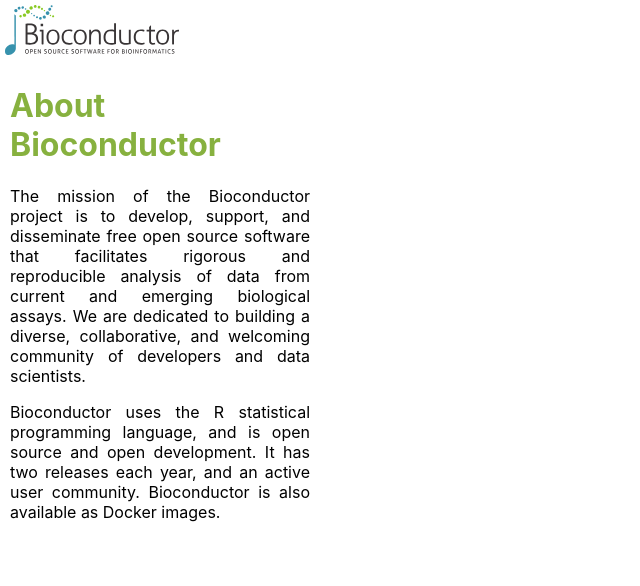
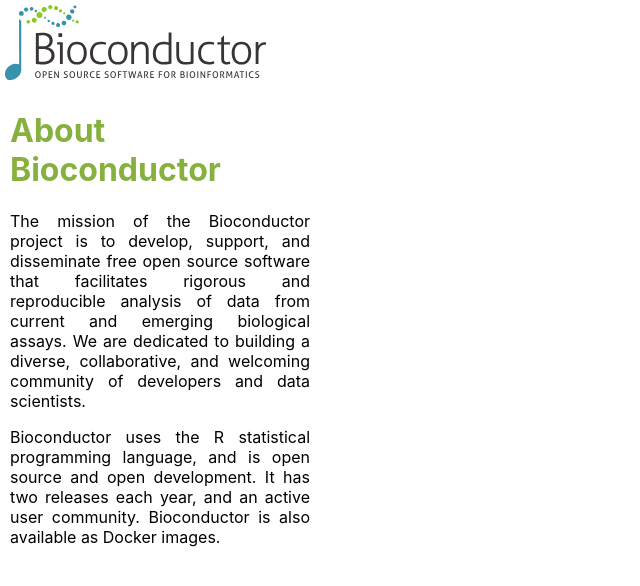
Before and after one commit to kevinrue/bioconductor-website-next, a React (Create React App) app in the folder my-app/: page / in a window 1280 px wide. Shown: the top 586 px of the page, without its empty margins (0-640 px from the left). Built offline with nearby package versions, Linux system fonts and the light colour scheme.

Commit message:
change size of logo

```diff
--- a/my-app/src/App.css
+++ b/my-app/src/App.css
@@ -15,7 +15,7 @@
 }
 
 .App-logo {
-  height: 50px;
+  height: 75px;
   pointer-events: none;
 }
 
```
